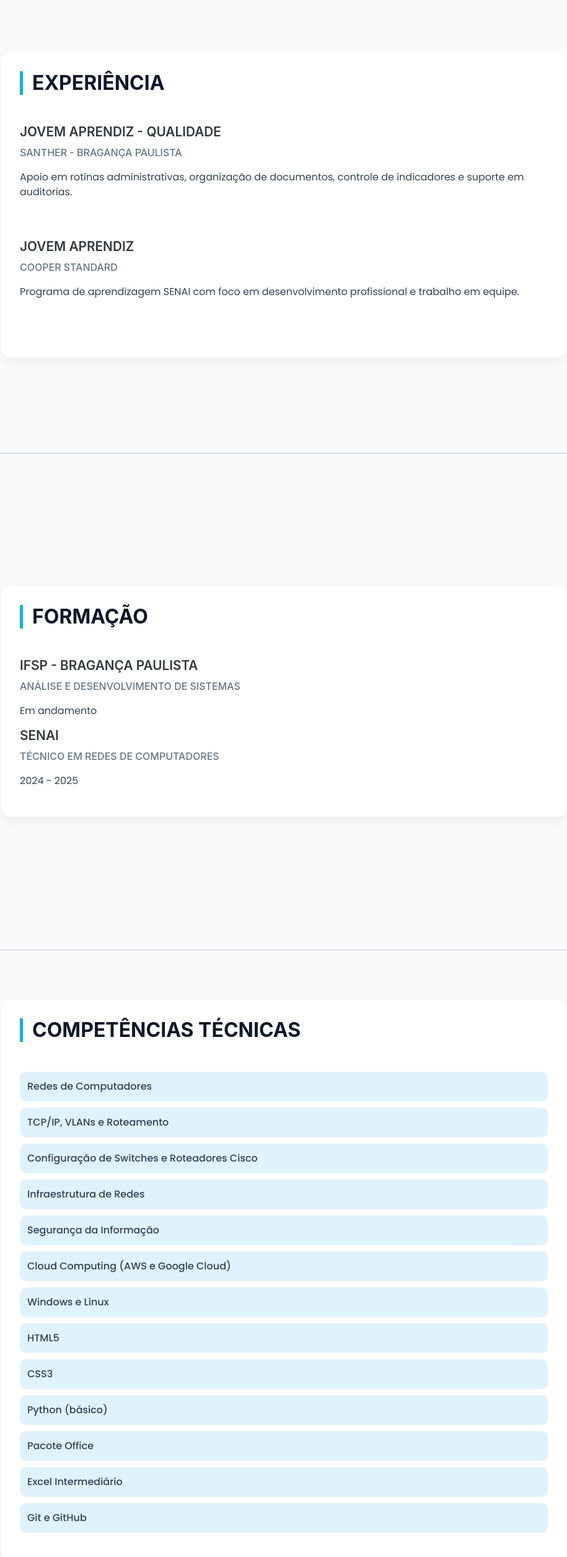
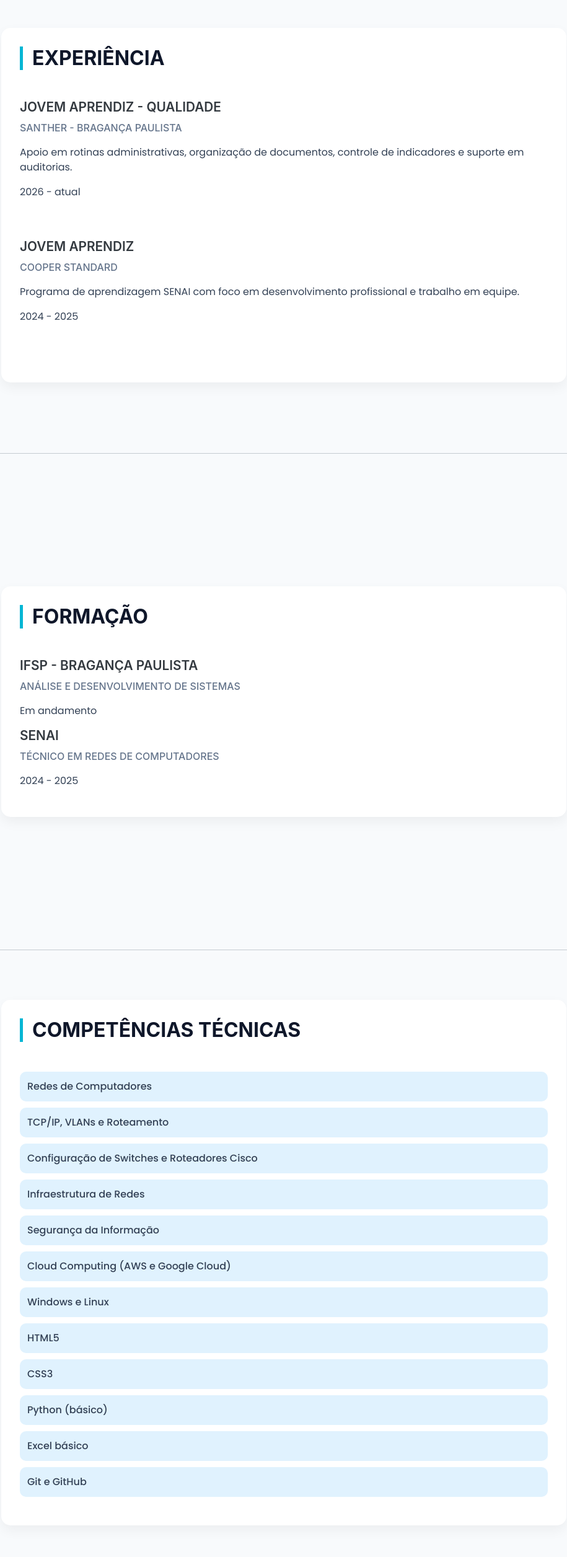
Before and after one commit to analuisa433/analuisa433.github.io, a plain HTML site: page index.html in a window 1280 px wide. Shown: the part 870-3382 px from the top of the page at 62% size, without its empty margins (318-1233 px from the left). Drawn offline with nearby package versions, Linux system fonts and the light colour scheme.

Commit message:
Ajustes nas informações nas seções skills e experiências
Removed mention of 'Pacote Office' and 'Excel Intermediário', updated to 'Excel básico'.

```diff
--- a/index.html
+++ b/index.html
@@ -65,7 +65,7 @@
             Sou estudante de Análise e Desenvolvimento de Sistemas e Técnica em Redes de Computadores pelo SENAI.
             Possuo conhecimentos em infraestrutura de redes, segurança da informação, computação em nuvem,
             HTML, CSS, Python e suporte técnico. Busco uma oportunidade de estágio na área de Tecnologia da Informação
-            para desenvolver minhas habilidades e contribuir com soluções inovadoras.
+            para desenvolver minhas habilidades.
         </p>
 
         <div class="social-icons">
@@ -92,6 +92,7 @@
                             <h3>Jovem Aprendiz - Qualidade</h3>
                             <div class="subheading mb-3">Santher - Bragança Paulista</div>
                             <p>Apoio em rotinas administrativas, organização de documentos, controle de indicadores e suporte em auditorias.</p>
+                            <p>2026 - atual</p>
                         </div>
                     </div>
 
@@ -100,6 +101,7 @@
                             <h3>Jovem Aprendiz</h3>
                             <div class="subheading mb-3">Cooper Standard</div>
                             <p>Programa de aprendizagem SENAI com foco em desenvolvimento profissional e trabalho em equipe.</p>
+                            <p>2024 - 2025</p>
                         </div>
                     </div>
                 </div>
@@ -144,8 +146,7 @@
             <li>HTML5</li>
             <li>CSS3</li>
             <li>Python (básico)</li>
-            <li>Pacote Office</li>
-            <li>Excel Intermediário</li>
+            <li>Excel básico</li>
             <li>Git e GitHub</li>
         </ul>
     </div>
```
